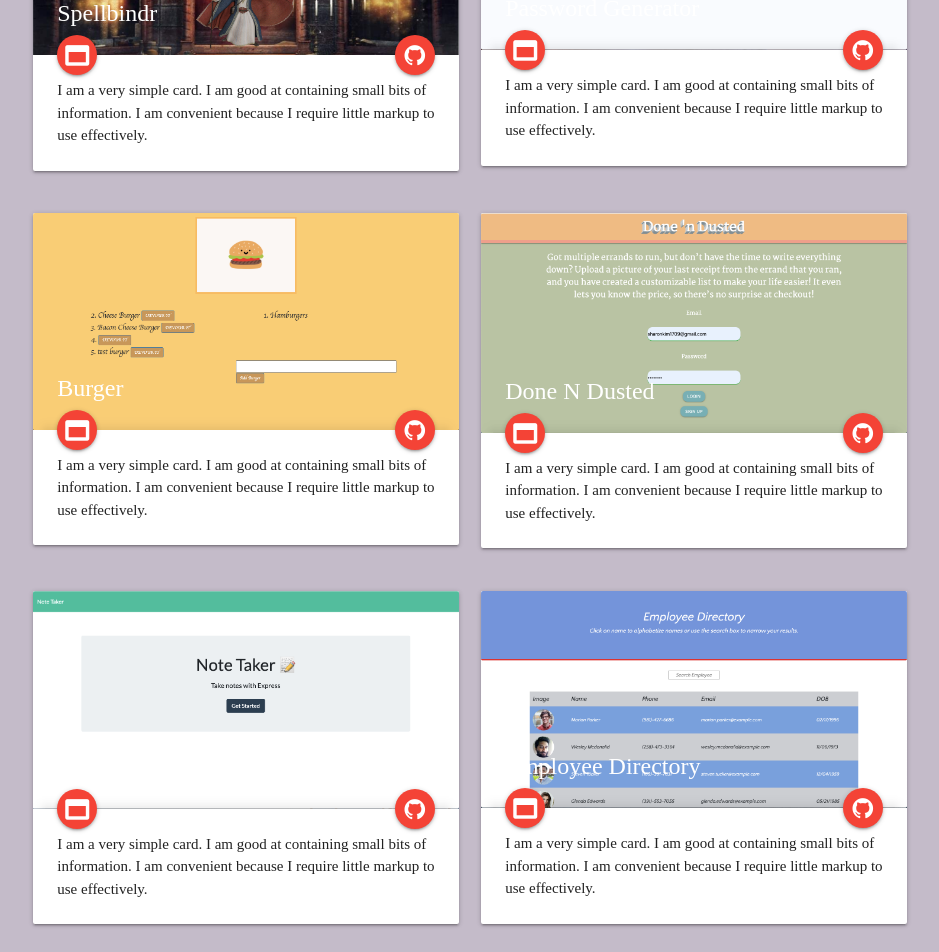
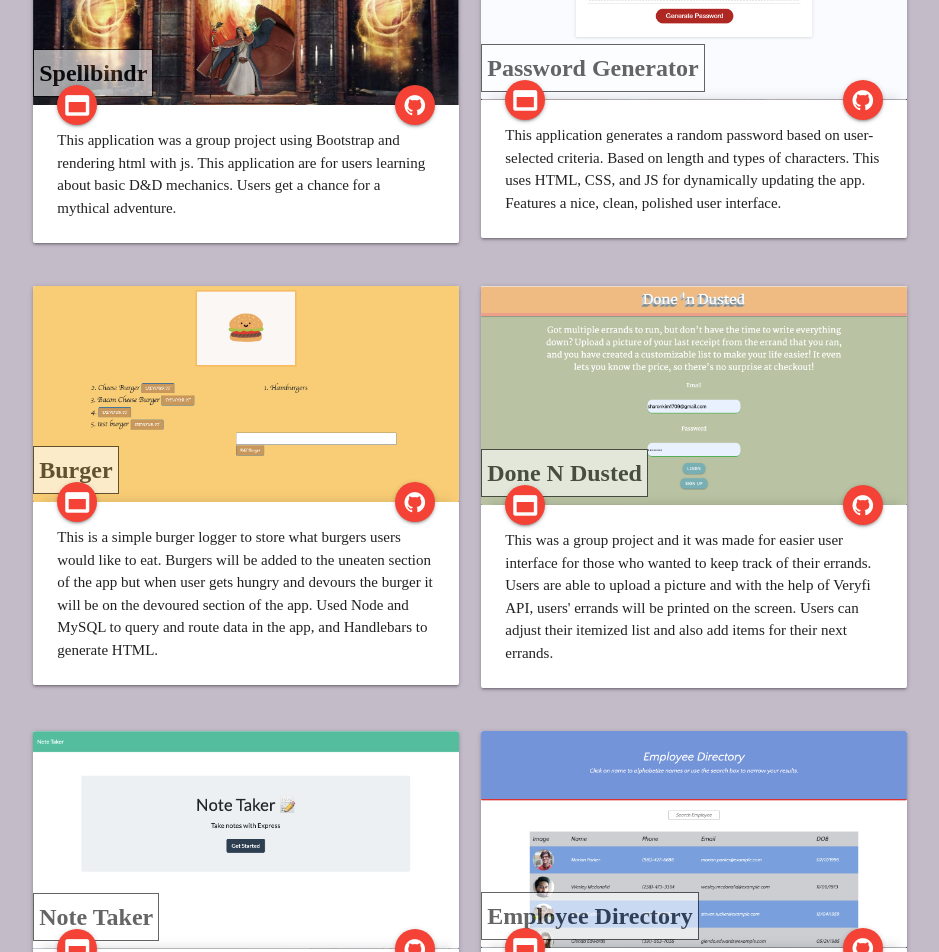
Before and after one commit to sharonkim09/react-portfolio, a React (Create React App) app in the folder client/: page /projects in a window 1280 px wide. Shown: the part 240-1192 px from the top of the page, without its empty margins (170-1109 px from the left). Built offline with nearby package versions, Linux system fonts and the light colour scheme; a web font is replaced by a local one.

Commit message:
added descriptions for all projects

```diff
--- a/client/src/components/Footer/Footer.jsx
+++ b/client/src/components/Footer/Footer.jsx
@@ -9,7 +9,7 @@ const Footer = () => {
             <div className="col s3 l3">
               <p>
                 <a target="_blank" href="https://github.com/sharonkim09">
-                  <i className="fa fa-github" aria-hidden="true"></i>
+                  <i className="fa fa-github iconsSocial" aria-hidden="true"></i>
                 </a>
               </p>
             </div>
@@ -17,7 +17,7 @@ const Footer = () => {
               <p>
                 {/* <!-- Modal Trigger --> */}
                 <a className="modal-trigger" href="#terms">
-                  <i className="fa fa-envelope" aria-hidden="true"></i>
+                  <i className="fa fa-envelope iconsSocial" aria-hidden="true"></i>
                 </a>
 
                 {/* <!-- Modal Structure --> */}
@@ -43,7 +43,7 @@ const Footer = () => {
                   target="_blank"
                   href="https://www.linkedin.com/in/sharon-kim-7a2766196/"
                 >
-                  <i className="fa fa-linkedin" aria-hidden="true"></i>
+                  <i className="fa fa-linkedin iconsSocial" aria-hidden="true"></i>
                 </a>
               </p>
             </div>
@@ -53,7 +53,7 @@ const Footer = () => {
                   target="_blank"
                   href="https://drive.google.com/file/d/1L3pFTOkrX9oMZJQtplo4zwmJnHOMCgnL/view?usp=sharing"
                 >
-                  <i className="fa fa-address-card" aria-hidden="true"></i>
+                  <i className="fa fa-address-card iconsSocial" aria-hidden="true"></i>
                 </a>
               </p>
             </div>
--- a/client/src/components/Footer/style.css
+++ b/client/src/components/Footer/style.css
@@ -14,10 +14,10 @@ a {
   transition: 1s ease-out;
 }
 
-i {
+.iconsSocial {
   transition: all 0.2s ease-in-out;
 }
 
-i:hover {
+.iconsSocial:hover {
   transform: scale(3.0);
 }
--- a/client/src/pages/Projects/Projects.js
+++ b/client/src/pages/Projects/Projects.js
@@ -1,14 +1,19 @@
 import React from "react";
-
+import "./style.css";
 const ProjectSection = () => {
   return (
-    <div className="container">
+    <div className="container" id="projectContainer">
       <div className="row">
         <div className="col s12 m6">
           <div className="card">
             <div className="card-image">
-              <img alt="random wizard generated" src="../spellbindr-screenshot.png" />
-              <span className="card-title">Spellbindr</span>
+              <img
+                alt="random wizard generated"
+                src="../spellbindr-screenshot.png"
+              />
+              <span className="card-title" id="titleOfCards">
+                Spellbindr
+              </span>
               <a
                 href="https://arhamilton92.github.io/spellbindr/"
                 className="btn-floating halfway-fab waves-effect waves-light red"
@@ -24,9 +29,10 @@ const ProjectSection = () => {
             </div>
             <div className="card-content">
               <p>
-                I am a very simple card. I am good at containing small bits of
-                information. I am convenient because I require little markup to
-                use effectively.
+                This application was a group project using Bootstrap and
+                rendering html with js. This application are for users learning
+                about basic D&D mechanics. Users get a chance for a mythical
+                adventure.
               </p>
             </div>
           </div>
@@ -35,15 +41,17 @@ const ProjectSection = () => {
           <div className="card">
             <div className="card-image">
               <img alt="password generated" src="../password-generator.png" />
-              <span className="card-title">Password Generator</span>
+              <span className="card-title" id="titleOfCards">
+                Password Generator
+              </span>
               <a
-                href="https://github.com/sharonkim09/gt-hw-js-password-generator"
+                href="https://sharonkim09.github.io/gt-hw-js-password-generator"
                 className="btn-floating halfway-fab waves-effect waves-light red"
               >
                 <i className="fa fa-github"></i>
               </a>
               <a
-                href="https://sharonkim09.github.io/gt-hw-js-password-generator"
+                href="https://github.com/sharonkim09/gt-hw-js-password-generator"
                 className="btn-floating left halfway-fab waves-effect waves-light red"
               >
                 <i className="fa fa-window-maximize"></i>
@@ -51,9 +59,10 @@ const ProjectSection = () => {
             </div>
             <div className="card-content">
               <p>
-                I am a very simple card. I am good at containing small bits of
-                information. I am convenient because I require little markup to
-                use effectively.
+                This application generates a random password based on
+                user-selected criteria. Based on length and types of characters.
+                This uses HTML, CSS, and JS for dynamically updating the app.
+                Features a nice, clean, polished user interface.
               </p>
             </div>
           </div>
@@ -64,7 +73,9 @@ const ProjectSection = () => {
           <div className="card">
             <div className="card-image">
               <img alt="burger input" src="../burger-screenshot.png" />
-              <span className="card-title">Burger</span>
+              <span className="card-title" id="titleOfCards">
+                Burger
+              </span>
               <a
                 href="https://github.com/sharonkim09/burger"
                 className="btn-floating halfway-fab waves-effect waves-light red"
@@ -80,9 +91,11 @@ const ProjectSection = () => {
             </div>
             <div className="card-content">
               <p>
-                I am a very simple card. I am good at containing small bits of
-                information. I am convenient because I require little markup to
-                use effectively.
+                This is a simple burger logger to store what burgers users would
+                like to eat. Burgers will be added to the uneaten section of the
+                app but when user gets hungry and devours the burger it will be
+                on the devoured section of the app. Used Node and MySQL to query
+                and route data in the app, and Handlebars to generate HTML.
               </p>
             </div>
           </div>
@@ -91,7 +104,9 @@ const ProjectSection = () => {
           <div className="card">
             <div className="card-image">
               <img alt="signup/login" src="../donendusted.png" />
-              <span className="card-title">Done N Dusted</span>
+              <span className="card-title" id="titleOfCards">
+                Done N Dusted
+              </span>
               <a
                 href="https://github.com/yoohooitstoo/grocr-receipt-app"
                 className="btn-floating halfway-fab waves-effect waves-light red"
@@ -107,9 +122,12 @@ const ProjectSection = () => {
             </div>
             <div className="card-content">
               <p>
-                I am a very simple card. I am good at containing small bits of
-                information. I am convenient because I require little markup to
-                use effectively.
+                This was a group project and it was made for easier user
+                interface for those who wanted to keep track of their errands.
+                Users are able to upload a picture and with the help of Veryfi
+                API, users' errands will be printed on the screen. Users can
+                adjust their itemized list and also add items for their next
+                errands.
               </p>
             </div>
           </div>
@@ -120,7 +138,9 @@ const ProjectSection = () => {
           <div className="card">
             <div className="card-image">
               <img alt="notetaker app" src="../note-screenshot.png" />
-              <span className="card-title">Note Taker</span>
+              <span className="card-title" id="titleOfCards">
+                Note Taker
+              </span>
               <a
                 href="https://github.com/sharonkim09/gt-hw-note-taker-2"
                 className="btn-floating halfway-fab waves-effect waves-light red"
@@ -136,9 +156,10 @@ const ProjectSection = () => {
             </div>
             <div className="card-content">
               <p>
-                I am a very simple card. I am good at containing small bits of
-                information. I am convenient because I require little markup to
-                use effectively.
+                This application are for users who can't recall something
+                important or need to keep track of a lot of information. Users
+                are able to save and delete notes. This application uses express
+                as backend and saves/deletes note data from a JSON file.
               </p>
             </div>
           </div>
@@ -146,8 +167,13 @@ const ProjectSection = () => {
         <div className="col s12 m6">
           <div className="card">
             <div className="card-image">
-              <img alt="react employee directory" src="../employee-directory.png" />
-              <span className="card-title">Employee Directory</span>
+              <img
+                alt="react employee directory"
+                src="../employee-directory.png"
+              />
+              <span className="card-title" id="titleOfCards">
+                Employee Directory
+              </span>
               <a
                 href="https://github.com/sharonkim09/react-employee-app"
                 className="btn-floating halfway-fab waves-effect waves-light red"
@@ -163,9 +189,9 @@ const ProjectSection = () => {
             </div>
             <div className="card-content">
               <p>
-                I am a very simple card. I am good at containing small bits of
-                information. I am convenient because I require little markup to
-                use effectively.
+                This application gives user a random table of employees with their
+                picture, name, phone number, email, and date of birth. Users are able to look up employees or they can sort them alphabetically. This application uses
+                Random User Generator API.
               </p>
             </div>
           </div>
--- /dev/null
+++ b/client/src/pages/Projects/style.css
@@ -0,0 +1,20 @@
+a {
+  transition: all 0.2s ease-in-out;
+}
+#titleOfCards{
+    background-color: #ffffff;
+  border: 1px solid black;
+  opacity: 0.6;
+font-weight:bold;
+    padding:5px;
+    margin-bottom:8px;
+    color:black;
+}
+a:hover {
+  transform: scale(1.5);
+}
+
+#projectContainer{
+    margin-top:50px;
+    margin-bottom:50px;
+}
```
